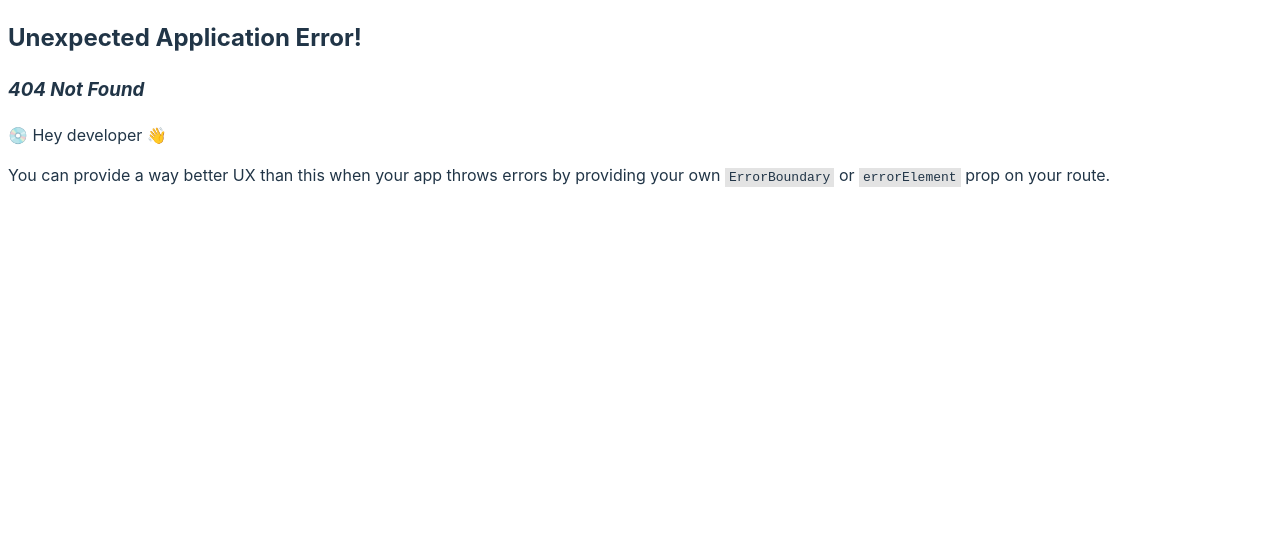
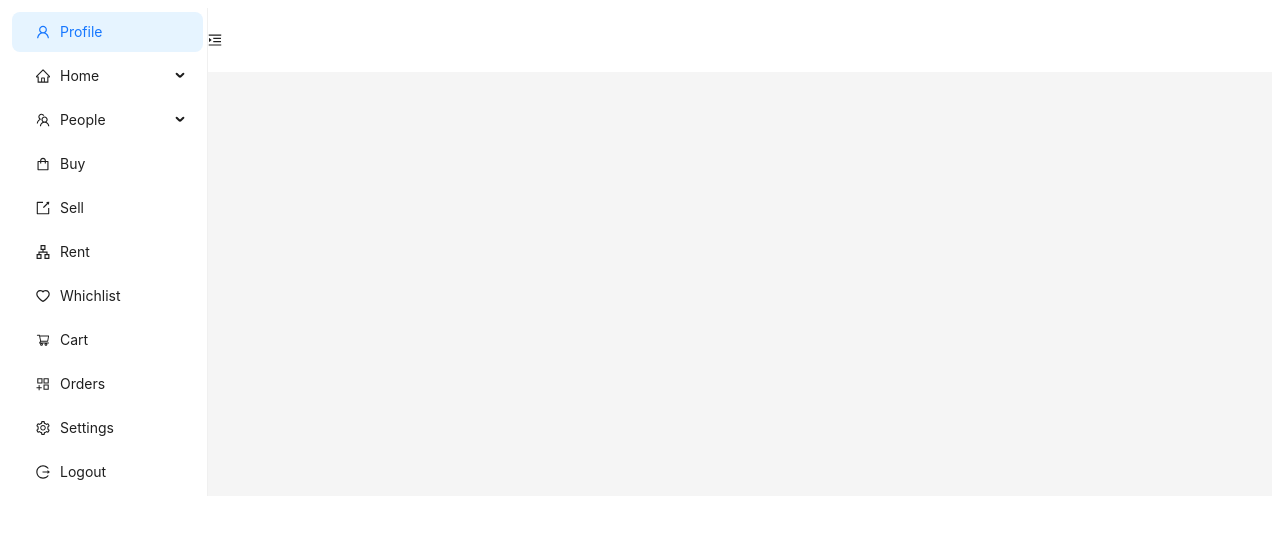
Before and after one commit to kunal-umap/Home_Buddyy, a React (Vite) app: page /navbar in a window 1280 px wide. Before the commit this address had no page. Shown: the top 534 px of the page. Built offline with nearby package versions, Linux system fonts and the light colour scheme.

Commit message:
Created the navigation layout

```diff
--- a/package.json
+++ b/package.json
@@ -10,7 +10,7 @@
     "preview": "vite preview"
   },
   "dependencies": {
-    "@ant-design/icons": "^5.5.2",
+    "@ant-design/icons": "^5.6.0",
     "@types/react-router-dom": "^5.3.3",
     "antd": "^5.22.5",
     "path": "^0.12.7",
--- /dev/null
+++ b/src/components/navbar/Layout.module.css
@@ -0,0 +1,48 @@
+.layout {
+    background: #fff;
+}
+
+.sider {
+    padding-top: 0px;
+}
+
+.profile {
+    padding: 10px;
+    color: #b4c3d1;
+}
+
+.header {
+    padding: 0;
+    background: #fff;
+}
+
+.content {
+    margin: '24px 16px',
+
+    /* padding: 24,
+    background: '#fff', */
+
+}
+
+/* style={{ background: '#fff', padding: 0 }} */
+
+
+
+
+#components-layout-demo-custom-trigger .trigger {
+    font-size: 18px;
+    line-height: 64px;
+    padding: 0 24px;
+    cursor: pointer;
+    transition: color 0.3s;
+  }
+
+  #components-layout-demo-custom-trigger .trigger:hover {
+    color: #1890ff;
+  }
+
+  #components-layout-demo-custom-trigger .logo {
+    height: 32px;
+    background: rgba(255, 255, 255, 0.2);
+    margin: 16px;
+  }
--- /dev/null
+++ b/src/components/navbar/Layout.tsx
@@ -0,0 +1,84 @@
+import style from './Layout.module.css'
+
+import { Layout, Menu } from 'antd';
+import { UserOutlined, TeamOutlined,ShoppingCartOutlined, ShoppingOutlined ,ExportOutlined ,HomeOutlined, ApartmentOutlined  ,HeartOutlined , AppstoreAddOutlined , SettingOutlined ,LogoutOutlined   ,MenuFoldOutlined, MenuUnfoldOutlined } from '@ant-design/icons';
+import { Outlet } from 'react-router-dom';
+import { useState } from 'react';
+
+const { Header, Sider, Content } = Layout;
+const { SubMenu } = Menu;
+
+export default function Layout1() {
+
+  const [collapsed, setCollapsed] = useState(false);
+
+  const toggle = () => {
+    setCollapsed(!collapsed);
+  }
+
+  return (
+    <Layout  className={style.layout} >
+        <Sider trigger={null} collapsible collapsed={collapsed} className={style.sider}>
+          <div className="logo" />
+          <Menu mode="inline" defaultSelectedKeys={['1']}>
+            <Menu.Item key="1" className={style.profile} icon={<UserOutlined />}>
+              <span>Profile</span>
+            </Menu.Item>
+
+            <SubMenu key="sub1" icon={<HomeOutlined />}
+              title={
+                <span>Home</span>
+              }
+            >
+              <Menu.Item key="2">Buy</Menu.Item>
+              <Menu.Item key="3">Rent</Menu.Item>
+              <Menu.Item key="4">Explore</Menu.Item>
+            </SubMenu>
+            <SubMenu
+              key="sub2" icon={<TeamOutlined />}
+              title={
+                <span>People</span>
+              }
+            >
+              <Menu.Item key="5">Team 1</Menu.Item>
+              <Menu.Item key="6">Team 2</Menu.Item>
+            </SubMenu>
+            <Menu.Item key="7" icon={<ShoppingOutlined />}>
+              <span>Buy</span>
+            </Menu.Item>
+            <Menu.Item key="8" icon={<ExportOutlined />}>
+              <span>Sell</span>
+            </Menu.Item>
+            <Menu.Item key="9" icon={<ApartmentOutlined  />}>
+              <span>Rent</span>
+            </Menu.Item>
+            <Menu.Item key="10" icon={<HeartOutlined />}>
+              <span>Whichlist</span>
+            </Menu.Item>
+            <Menu.Item key="11" icon={<ShoppingCartOutlined />}>
+              <span>Cart</span>
+            </Menu.Item>
+            <Menu.Item key="12" icon={<AppstoreAddOutlined />}>
+              <span>Orders</span>
+            </Menu.Item>
+            <Menu.Item key="13" icon={<SettingOutlined />}>
+              <span>Settings</span>
+            </Menu.Item>
+            <Menu.Item key="14" icon={<LogoutOutlined />}>
+              <span>Logout</span>
+            </Menu.Item>
+          </Menu>
+        </Sider>
+        <Layout>
+          <Header className={style.header}>
+            <div>
+              {collapsed ? (<MenuFoldOutlined className={style.trigger_icon} onClick={toggle}/>):<MenuUnfoldOutlined onClick={toggle}/>}
+            </div>
+          </Header>
+          <Content className={style.content}>
+            <Outlet/>
+          </Content>
+        </Layout>
+      </Layout>
+  );
+}
--- a/src/components/navbar/Navbar.module.css
+++ /dev/null
@@ -1,3 +0,0 @@
-.navbar {
-    color: tomato;
-}
--- a/src/components/navbar/Navbar.tsx
+++ /dev/null
@@ -1,7 +0,0 @@
-import style from './Navbar.module.css'
-
-export default function Navbar() {
-  return (
-    <div className={style.navbar} >Navbar</div>
-  )
-}
--- a/src/pages/home/HomePage.tsx
+++ b/src/pages/home/HomePage.tsx
@@ -1,9 +1,9 @@
-import Navbar from "../../components/navbar/Navbar";
+import Navbar from "../../components/navbar/Layout";
 
 export default function HomePage() {
   return (
     <div>
-        <Navbar />
+        {/* <Navbar /> */}
         HomePage
     </div>
   )
--- a/src/router.tsx
+++ b/src/router.tsx
@@ -1,11 +1,16 @@
 import { createBrowserRouter, Outlet, RouteObject } from "react-router-dom";
 import HomePage from "./pages/home/HomePage";
 import MoreDetails from "./pages/moreDetailPage/MoreDetails";
+import Navbar from "./components/navbar/Layout";
 
 const routes: RouteObject[] = [
   {
     path: "/",
     element: <HomePage />,
+  },
+  {
+    path: "/navbar",
+    element: <Navbar />,
   },
   {
     path: "/auth",
```
Also changed, not shown: 1 other file (tests, documents, lock files or other folders).
